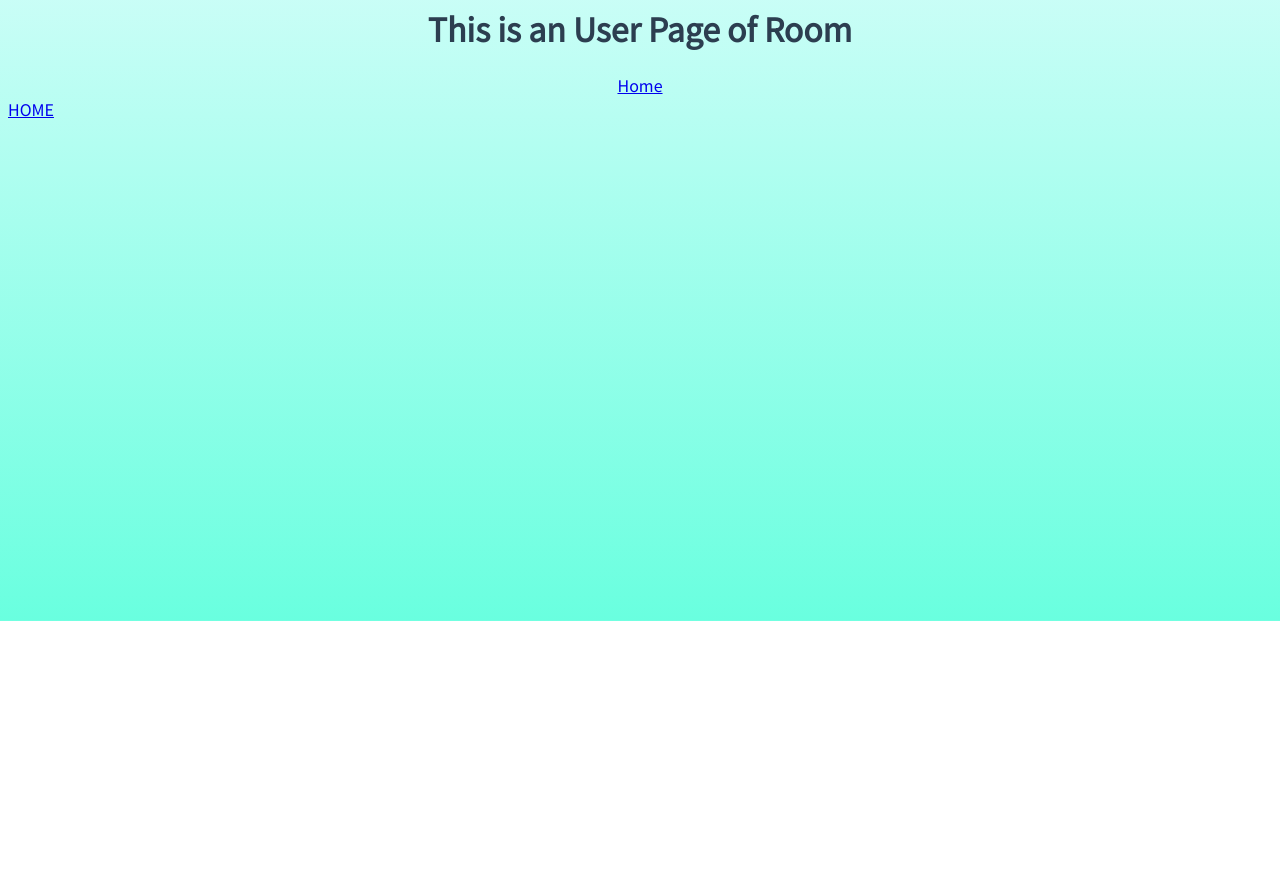
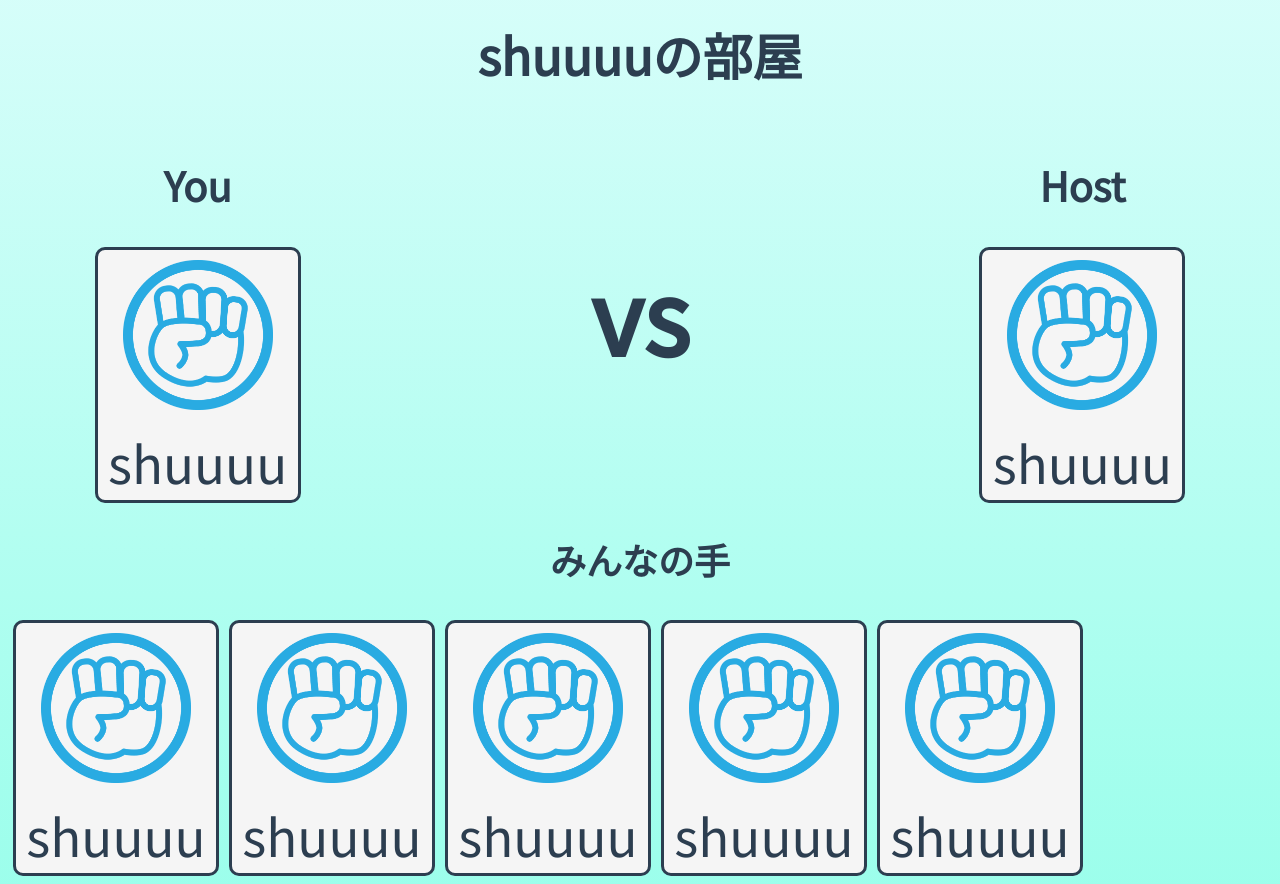
Before and after one commit to rkun123/Initial_is_Goo, a Vue app in the folder frontend/: page /room/1/guest in a window 1280 px wide. Shown: the part 140-1024 px from the top of the page. Before the commit the page ends 800 px from the top, so only its background shows below. Built offline with nearby package versions, Linux system fonts and the light colour scheme.

Commit message:
[update] guestのじゃんけん画面の作成

```diff
--- a/frontend/src/components/HandStatus/HandStatus.vue
+++ b/frontend/src/components/HandStatus/HandStatus.vue
@@ -1,6 +1,6 @@
 <template>
   <div>
-    <video id="webcam" autoplay width="640" height="480"></video>
+    <video id="webcam" autoplay width="200" height="200"></video>
     <!-- <button id="enableCamButton">Enable Webcam</button> -->
     <h1 id="resultElem"></h1>
   </div>
--- a/frontend/src/views/RoomUser.vue
+++ b/frontend/src/views/RoomUser.vue
@@ -1,6 +1,88 @@
 <template>
   <div class="user">
-    <h1>This is an User Page of Room</h1>
-    <router-link to="/">Home</router-link>
+    <h1>{{roomname}}</h1>
+    <hand-status class="cam" v-if="on"/>
+    <div class="vs">
+      <div class="hands">
+        <h2>You</h2>
+        <guest-hand :hand="hand" :username="username" class="youHand"/>
+      </div>
+      <h1>vs</h1>
+      <div class="hands">
+        <h2>Host</h2>
+        <guest-hand :hand="hand" :username="username" class="youHand"/>
+      </div>
+    </div>
+    <h2>みんなの手</h2>
+    <div class="everyone">
+      <guest-hand :hand="hand" :username="username" class="guestHand"/>
+      <guest-hand :hand="hand" :username="username" class="guestHand"/>
+      <guest-hand :hand="hand" :username="username" class="guestHand"/>
+      <guest-hand :hand="hand" :username="username" class="guestHand"/>
+      <guest-hand :hand="hand" :username="username" class="guestHand"/>
+      <guest-hand :hand="hand" :username="username" class="guestHand"/>
+      <guest-hand :hand="hand" :username="username" class="guestHand"/>
+    </div>
   </div>
 </template>
+
+<script>
+import HandStatus from '../components/HandStatus/HandStatus.vue'
+import GuestHand from '../components/UserHand/GuestHand.vue'
+export default {
+  data () {
+    return {
+      hand:"0",
+      username: "shuuuu",
+      on: false,
+      roomname: "shuuuuの部屋"
+    }
+  },
+  components: {
+    HandStatus,
+    GuestHand
+  },
+}
+</script>
+
+<style scoped>
+.cam {
+  position: fixed;
+  bottom: 10px;
+  right: 10px;
+}
+.user h1{
+  font-size: 50px;
+}
+.user h2 {
+  font-size: 36px;
+}
+.vs {
+  display: flex;
+  margin: auto;
+}
+.vs h1 {
+  vertical-align: middle;
+  font-size: 100px;
+  margin: auto;
+}
+.vs h2{
+  font-size: 40px;
+}
+.vs .youHand {
+  margin: auto;
+}
+.vs .hands{
+  text-align: center;
+  width:30%;
+}
+
+.everyone {
+  display: flex;
+  flex-wrap :wrap;
+}
+.everyone .guestHand {
+  size: 80%;
+  margin: 5px;
+}
+</style>
```
